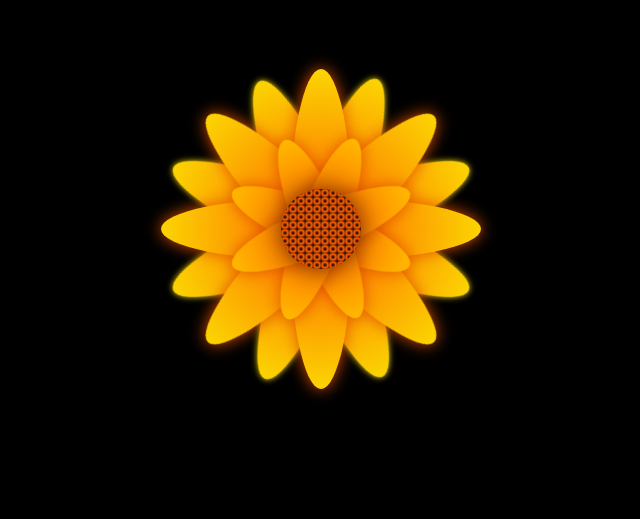
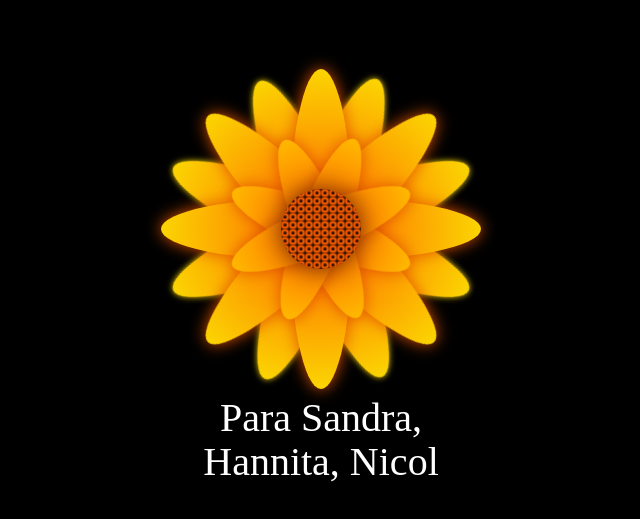
Before and after one commit to Luber20/Flor-A, a plain HTML site: page docs/index.html in a window 1280 px wide. Shown: the part 171-690 px from the top of the page, without its empty margins (319-959 px from the left). Drawn offline with Linux system fonts and the light colour scheme.

Commit message:
Update index.html

```diff
--- a/docs/index.html
+++ b/docs/index.html
@@ -37,7 +37,7 @@
     </div>
     <div class="Petal3 p4">
     </div>
-    <div class="text-below"></div>
+    <div class="text-below">Para Sandra, Hannita, Nicol</div>
   </div>
 </body>
 </html>
```
